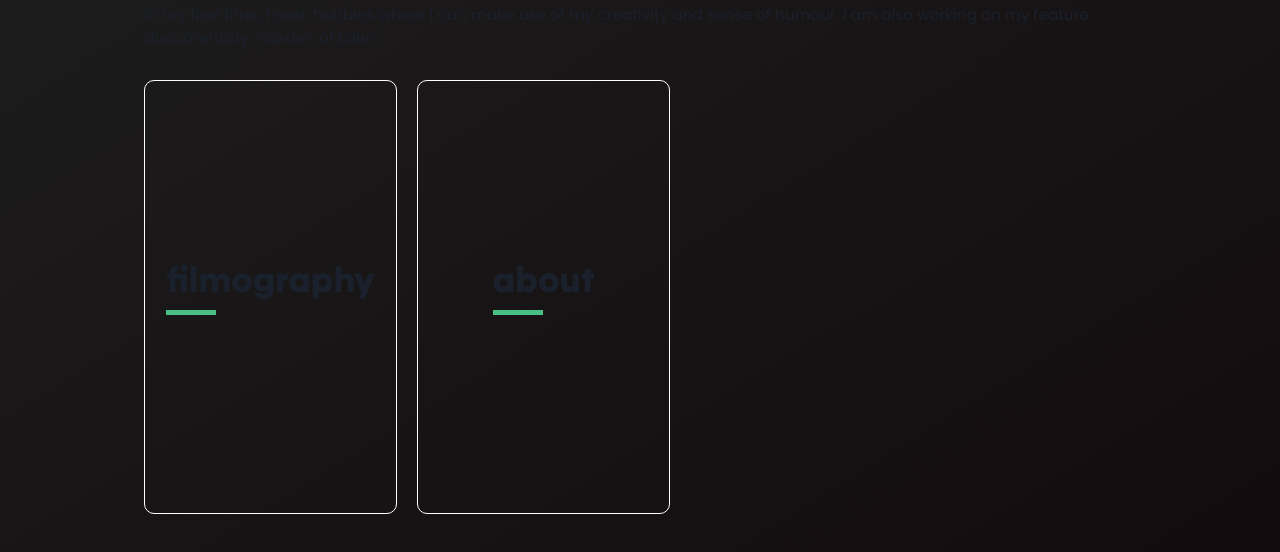
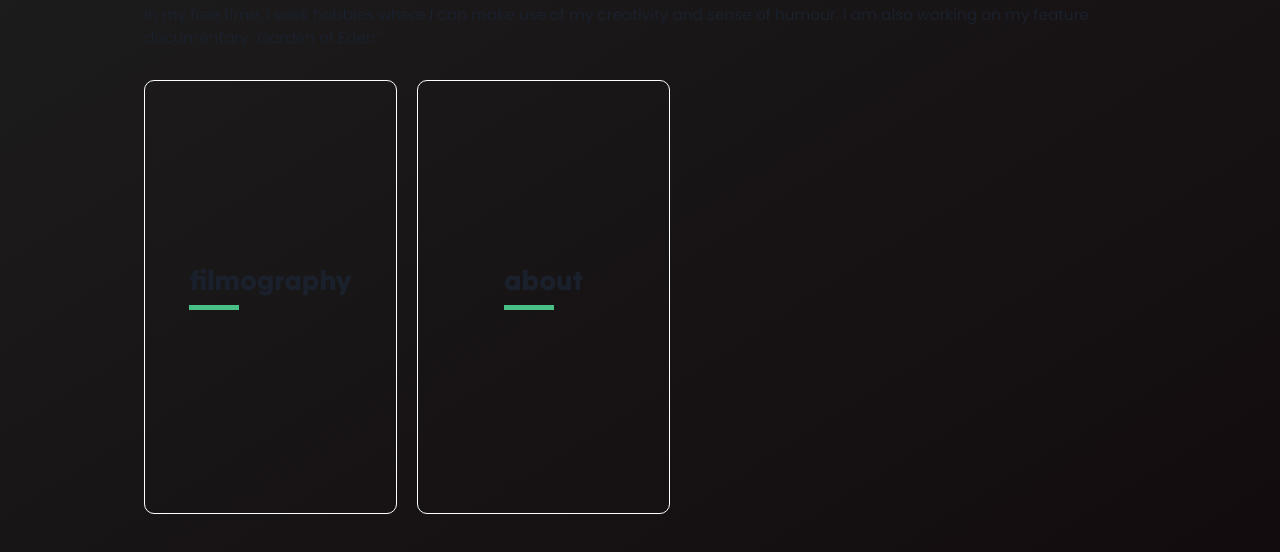
Before and after one commit to Lossmeril/lossmeril-portfolio, a Next.js app: page / in a window 1280 px wide. Shown: the part 196-748 px from the top of the page. Built offline with nearby package versions, Linux system fonts and the light colour scheme.

Commit message:
styles: code cleanup

```diff
--- a/components/index/cards.tsx
+++ b/components/index/cards.tsx
@@ -9,10 +9,12 @@ const menuCards = [
 
 const Card = ({ title, href }) => {
   return (
-    <Link href={href} passHref>
+    <Link href={href}>
       <AspectRatio ratio={7 / 12} w="100%" h="100%">
-        <Box w="100%" h="100%" border="1px white solid" borderRadius="10px">
-          <Heading as="h2">{title}</Heading>
+        <Box className="menu-card">
+          <Heading as="h2" variant="card-title" alignSelf="left">
+            {title}
+          </Heading>
         </Box>
       </AspectRatio>
     </Link>
@@ -21,10 +23,10 @@ const Card = ({ title, href }) => {
 
 const MenuCards = () => {
   return (
-    <Wrap spacing={5} align="center" my={5}>
+    <Wrap spacing={5} align="left" my={5}>
       {menuCards.map(card => (
-        <WrapItem w={{ base: '80%', md: '25%' }}>
-          <Card title={card.title} href={card.href} key={card.title} />
+        <WrapItem w={{ base: '80%', md: '25%' }} key={card.title}>
+          <Card title={card.title} href={card.href} />
         </WrapItem>
       ))}
     </Wrap>
--- a/pages/about.tsx
+++ b/pages/about.tsx
@@ -8,7 +8,7 @@ const Home: React.FC = () => {
   return (
     <ContentTransition>
       <Container maxW="container.lg">
-        <Box width="100%">
+        <Box w="100%">
           <Heading as="h1" variant="site-title">
             What do I do?
           </Heading>
--- a/styles/globals.scss
+++ b/styles/globals.scss
@@ -27,3 +27,8 @@
   left: 0;
   pointer-events: none;
 }
+
+.menu-card {
+  border: 1px white solid;
+  border-radius: 10px;
+}
--- a/styles/theme.tsx
+++ b/styles/theme.tsx
@@ -65,6 +65,9 @@ const theme = extendTheme({
             width: '85px',
             borderBottom: '7px solid'
           }
+        },
+        'card-title': {
+          fontSize: '1.75em'
         }
       }
     }
```
